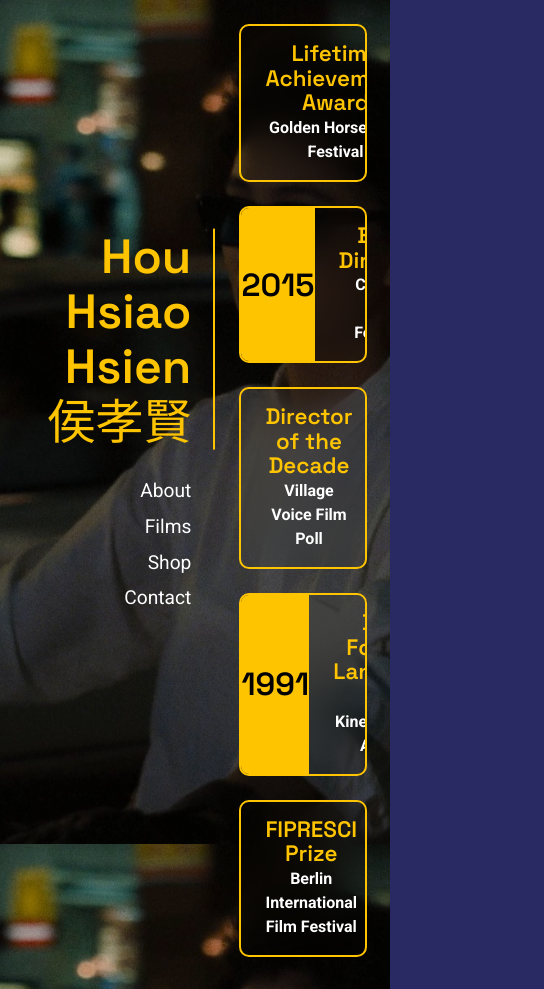
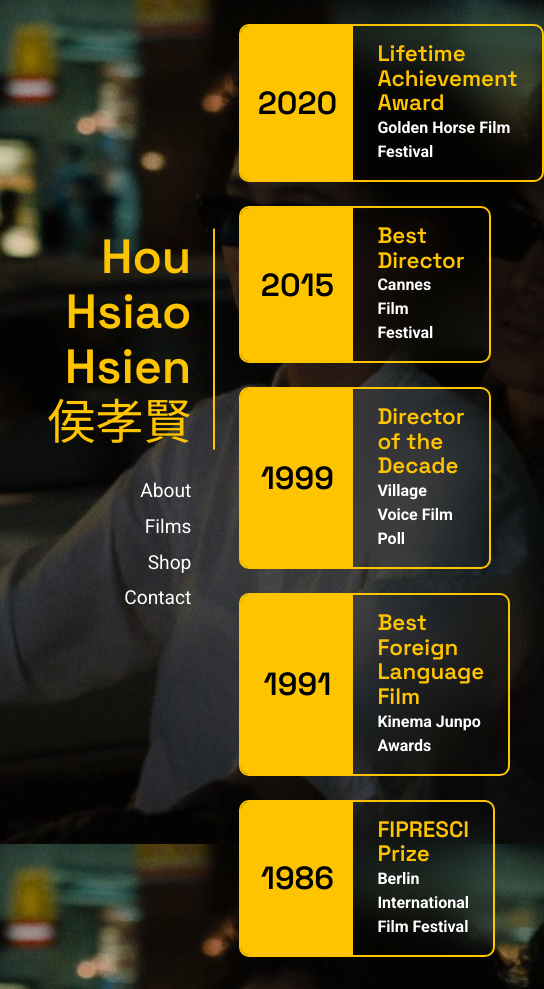
Before and after one commit to johntobindev/hou-hsiao-hsien, a plain HTML site: page index.html in a window 390 px wide. Shown: the whole page, 544 px wide, since content can reach past the window. Drawn offline with Linux system fonts and the light colour scheme.

Commit message:
Adjust award style

```diff
--- a/styles/index.css
+++ b/styles/index.css
@@ -17,7 +17,6 @@
 .award {
   border: 2px solid var(--color-secondary);
   border-radius: 10px;
-  text-align: center;
   display: flex;
   align-self: flex-start;
   backdrop-filter: blur(20px);
@@ -34,6 +33,7 @@
 .award:nth-child(2n-1) {
   align-self: flex-end;
   margin-right: calc(50% - 3.5rem - 1px);
+  text-align: right;
 }
 
 .award:nth-child(2n) {
@@ -45,8 +45,8 @@
   .award {
     margin-left: 0 !important;
     margin-right: 0 !important;
-    align-self: center !important;
-    width: 100%;
+    align-self: flex-start !important;
+    text-align: left !important;
   }
 }
 
@@ -103,3 +103,9 @@
   margin-left: 0;
   margin-right: auto;
 }
+
+@media screen and (max-width: 70rem) {
+  .award .award-year {
+    order: 0;
+  }
+}
```
